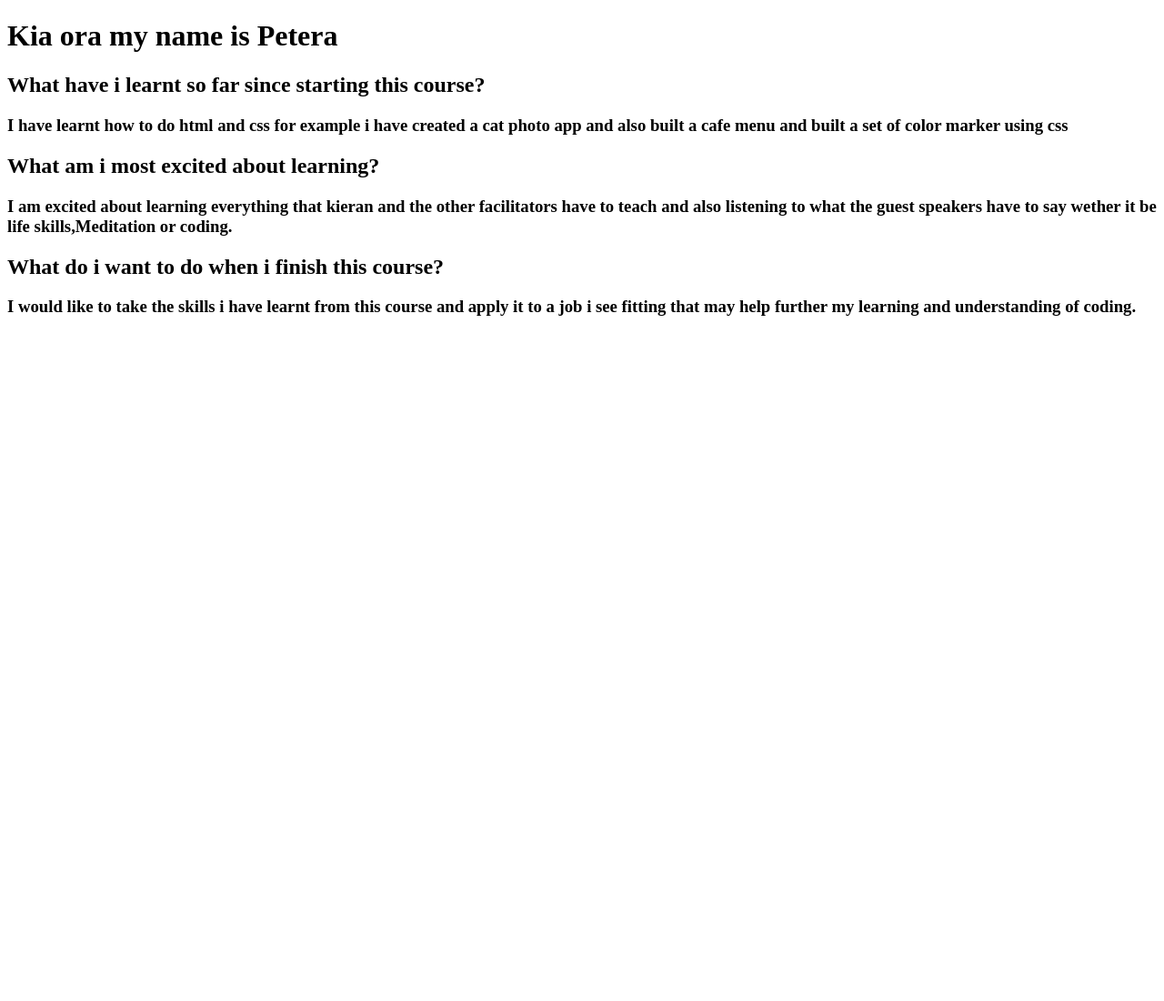
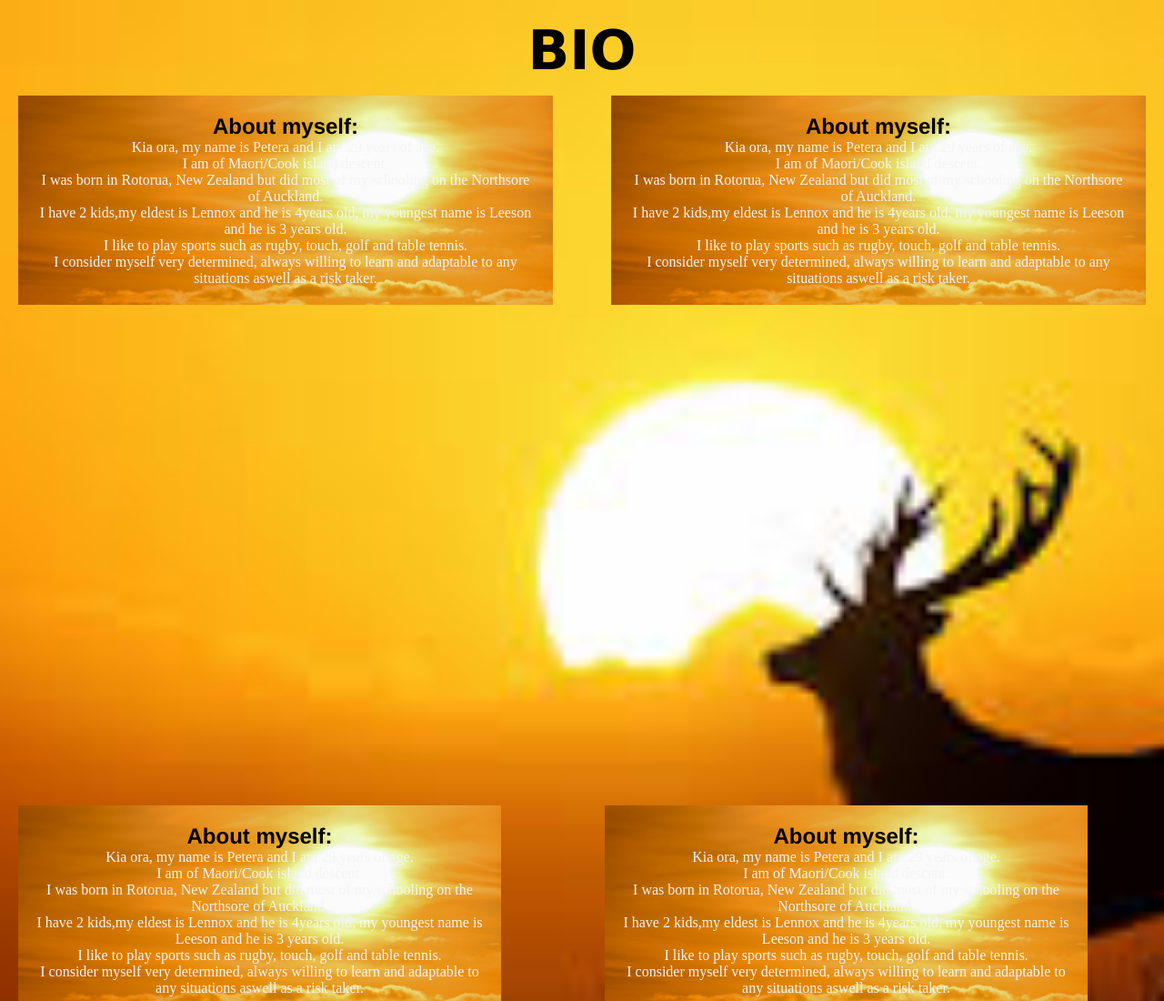
Before and after one commit to petera-ruri/blog, a plain HTML site: page index.html in a window 1280 px wide. Shown: the top 1100 px of the page at 91% size. Before the commit the page ends 800 px from the top, so only its background shows below. Drawn offline with Linux system fonts and the light colour scheme.

Commit message:
my first git commit

```diff
--- a/index.html
+++ b/index.html
@@ -5,14 +5,52 @@
     <meta http-equiv="X-UA-Compatible" content="IE=edge">
     <meta name="viewport" content="width=device-width, initial-scale=1.0">
     <title>Document</title>
+    <link href="/styles/main.css" rel="stylesheet" type="text/css">
 </head>
 <body>
- <h1>Kia ora my name is Petera</h1>
- <h2>What have i learnt so far since starting this course?</h2>
- <h3>I have learnt how to do html and css for example i have created a cat photo app and also built a cafe menu and built a set of color marker using css</h3>
- <h2>What am i most excited about learning?</h2>
- <h3>I am excited about learning everything that kieran and the other facilitators have to teach and also listening to what the guest speakers have to say wether it be life skills,Meditation or coding.</h3>
- <h2>What do i want to do when i finish this course? </h2>
- <h3>I would like to take the skills i have learnt from this course and apply it to a job i see fitting that may help further my learning and understanding of coding.</h3>
+    <header>
+        <h1 class="bio">BIO</h1>
+        <div class="box1">
+            <div id="bio-content" class="about">
+                <h2>About myself:</h2>
+                <p>Kia ora, my name is Petera and I am 29 years of age.</p>
+                <p>I am of Maori/Cook island descent.</p>
+                <p>I was born in Rotorua, New Zealand but did most of my schooling on the Northsore of Auckland.</p>
+                <p>I have 2 kids,my eldest is Lennox and he is 4years old, my youngest name is Leeson and he is 3 years old.</p>
+                <p>I like to play sports such as rugby, touch, golf and table tennis.</p>
+                <p>I consider myself very determined, always willing to learn and adaptable to any situations aswell as a risk taker.</p>
+            </div>
+            <div id="bio-content" class="hobbies">
+                <h2>About myself:</h2>
+                <p>Kia ora, my name is Petera and I am 29 years of age.</p>
+                <p>I am of Maori/Cook island descent.</p>
+                <p>I was born in Rotorua, New Zealand but did most of my schooling on the Northsore of Auckland.</p>
+                <p>I have 2 kids,my eldest is Lennox and he is 4years old, my youngest name is Leeson and he is 3 years old.</p>
+                <p>I like to play sports such as rugby, touch, golf and table tennis.</p>
+                <p>I consider myself very determined, always willing to learn and adaptable to any situations aswell as a risk taker.</p>
+            </div>
+        </div>
+        <div class="box2">
+            <div id="bio-content" class="achievments">
+                <h2>About myself:</h2>
+                <p>Kia ora, my name is Petera and I am 29 years of age.</p>
+                <p>I am of Maori/Cook island descent.</p>
+                <p>I was born in Rotorua, New Zealand but did most of my schooling on the Northsore of Auckland.</p>
+                <p>I have 2 kids,my eldest is Lennox and he is 4years old, my youngest name is Leeson and he is 3 years old.</p>
+                <p>I like to play sports such as rugby, touch, golf and table tennis.</p>
+                <p>I consider myself very determined, always willing to learn and adaptable to any situations aswell as a risk taker.</p>
+               </div>
+            <div id="bio-content" class="other">
+                <h2>About myself:</h2>
+                <p>Kia ora, my name is Petera and I am 29 years of age.</p>
+                <p>I am of Maori/Cook island descent.</p>
+                <p>I was born in Rotorua, New Zealand but did most of my schooling on the Northsore of Auckland.</p>
+                <p>I have 2 kids,my eldest is Lennox and he is 4years old, my youngest name is Leeson and he is 3 years old.</p>
+                <p>I like to play sports such as rugby, touch, golf and table tennis.</p>
+                <p>I consider myself very determined, always willing to learn and adaptable to any situations aswell as a risk taker.</p>
+            </div>
+            <section></section>
+        </div>
+    </header>
 </body>
 </html>
--- /dev/null
+++ b/styles/main.css
@@ -0,0 +1,77 @@
+* {
+    box-sizing: border-box;
+    margin: 0;
+    padding: 0;
+}
+body {
+    padding: 20px;
+    background-color: brown;
+    background-image: url(/images/images.jpg);
+    background-position: center;
+    background-repeat: no-repeat;
+    background-size: cover;
+}
+
+.header {
+    padding: 20px;
+    height:100vh;
+    width: 80%;
+    max-width: 750px;
+    display: flex;
+    flex-direction: column;
+    align-items: center;
+    justify-content: center;
+    margin-left: auto;
+    margin-right: auto;
+
+}
+
+.bio {
+    margin-top: 0;
+    margin-bottom: 15px;
+    font-size: 60px;
+    font-family:Verdana, Geneva, Tahoma, sans-serif;
+    text-align: center;
+    color: black;
+}
+
+.box1,.box2 {
+    display: flex;
+    flex-direction: row;
+    align-items: center;
+    justify-content: center;
+    text-align: center;
+    gap: 4rem;
+}
+
+#bio-content {
+    background-image: url(/images/shutterstock_1936280575.jpeg);
+    background-size: cover;
+    background-repeat: no-repeat;
+    background-position:center;
+    padding: 20px;
+    display: flex;
+    flex-direction: column;
+    align-items: center;
+    justify-content: center;
+}
+
+h2 {
+    font-family:'Franklin Gothic Medium', 'Arial Narrow', Arial, sans-serif;
+}
+
+p {
+    color:whitesmoke;
+}
+.other {
+    display: flex;
+
+    margin-left: 50px;
+    margin-top: 550px;
+    margin-bottom: 550px;
+}
+
+.achievements {
+    margin-top: 550px;
+    margin-bottom: 550px;
+}
```
Also changed, not shown: images/images.jpg (added), images/shutterstock_1936280575.jpeg (added), 1 other file.
